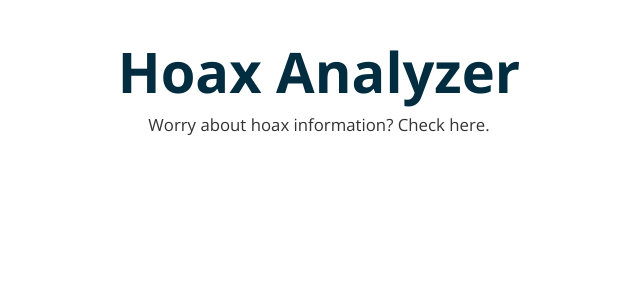
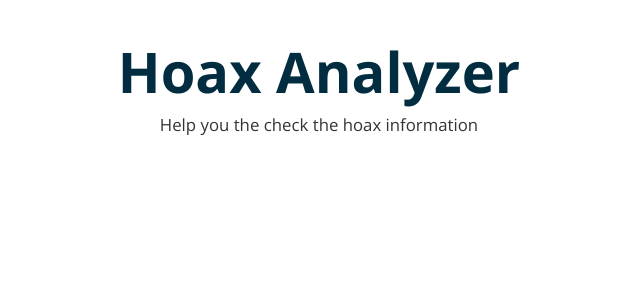
Before and after one commit to hoaxanalyzer/hoax-analyzer-app-flask, a Flask app: template FlaskWebProject1/templates/layout.html in a window 1280 px wide. Shown: the top 300 px of the page, without its empty margins (321-961 px from the left). Run offline with Flask 2, Linux system fonts and the light colour scheme; the template is opened without the code that fills it, so the values that code supplies are empty; some libraries are stand-ins or nearby versions.

Commit message:
Update: layout and index template

```diff
--- a/FlaskWebProject1/templates/layout.html
+++ b/FlaskWebProject1/templates/layout.html
@@ -8,7 +8,7 @@
     <title>Hoax Analyzer</title>
 
     <!-- for Google -->
-    <meta name="description" content="Worry about hoax information? Check here." />
+    <meta name="description" content="Help you the check the hoax information" />
     <meta name="keywords" content="hoax,website,factchecker,facebook,twitter,whatsapp,social media" />
     <meta name="author" content="cimol-team" />
     <meta name="application-name" content="hoax-analyzer" />
@@ -16,7 +16,7 @@
     <!-- for Twitter -->
     <meta name="twitter:card" content="Worry about hoax information? Check here." />
     <meta name="twitter:title" content="Hoax Analyzer" />
-    <meta name="twitter:description" content="Website to check the hoax information" />
+    <meta name="twitter:description" content="Help you the check the hoax information" />
     <meta name="twitter:image" content="https://www.dropbox.com/s/grevfng2ugpj2kn/Hoax%20Analyzer.png?dl=0" />
     <meta name="twitter:domain" content="https://antihoax.azurewebsites.net/">
 
@@ -24,7 +24,7 @@
     <meta property="og:url" content="http://antihoax.azurewebsites.net/" />
     <meta property="og:type" content="website" />
     <meta property="og:title" content="Hoax Analyzer" />
-    <meta property="og:description" content="Worry about hoax information? Check here." />
+    <meta property="og:description" content="Help you the check the hoax information" />
     <meta property="og:image" content="https://www.dropbox.com/s/grevfng2ugpj2kn/Hoax%20Analyzer.png?dl=0" />
 
     <link href="/static/content/bootstrap.min.css" rel="stylesheet">
@@ -74,7 +74,7 @@
                     <div class="col-md-offset-2 col-md-8 col-xs-offset-1 col-xs-10">
                         <div id="header">
                             <h1 id="web-title"><strong>Hoax Analyzer</strong></h1>
-                            <p id="web-slogan">Worry about hoax information? Check here.</p>
+                            <p id="web-slogan">Help you the check the hoax information</p>
                         </div>
                         <br/>
                         {% block content %}{% endblock %}
```
Also changed, not shown: FlaskWebProject1/templates/index.html (+3 -9 lines).
